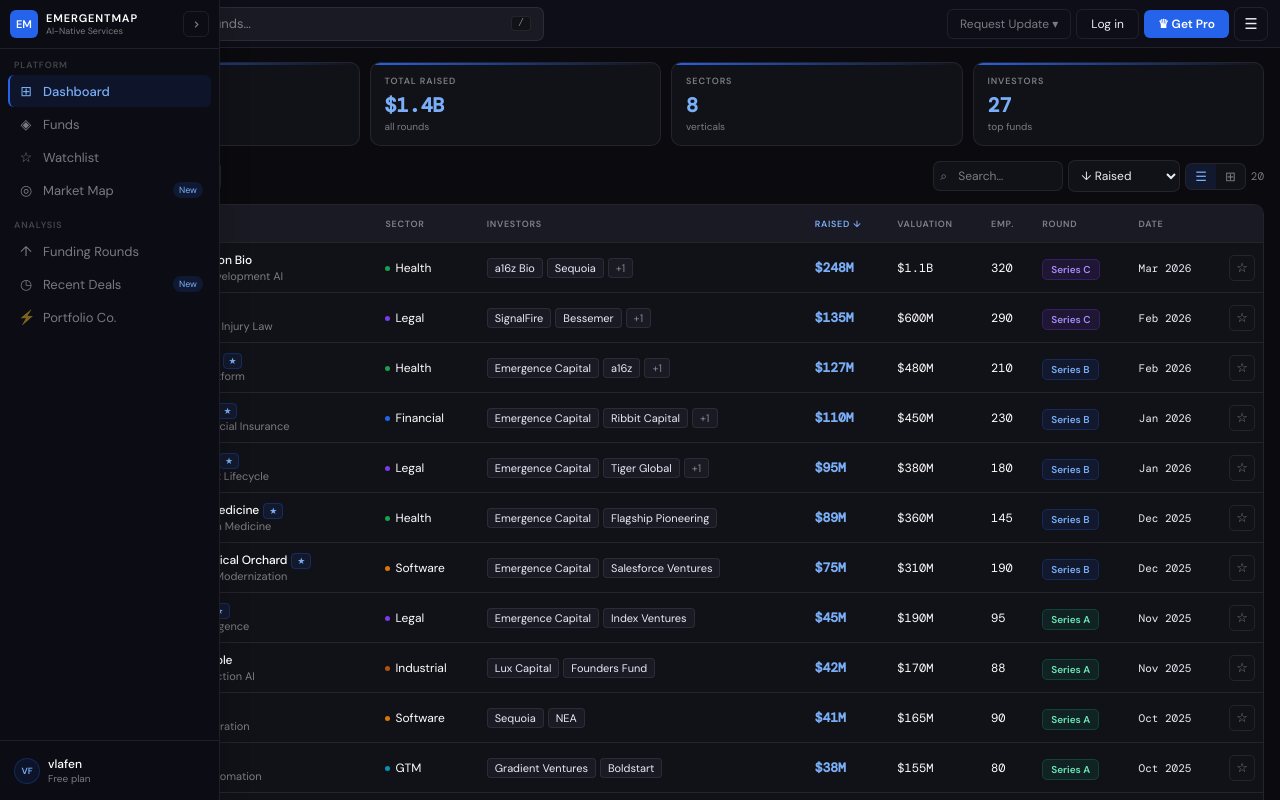
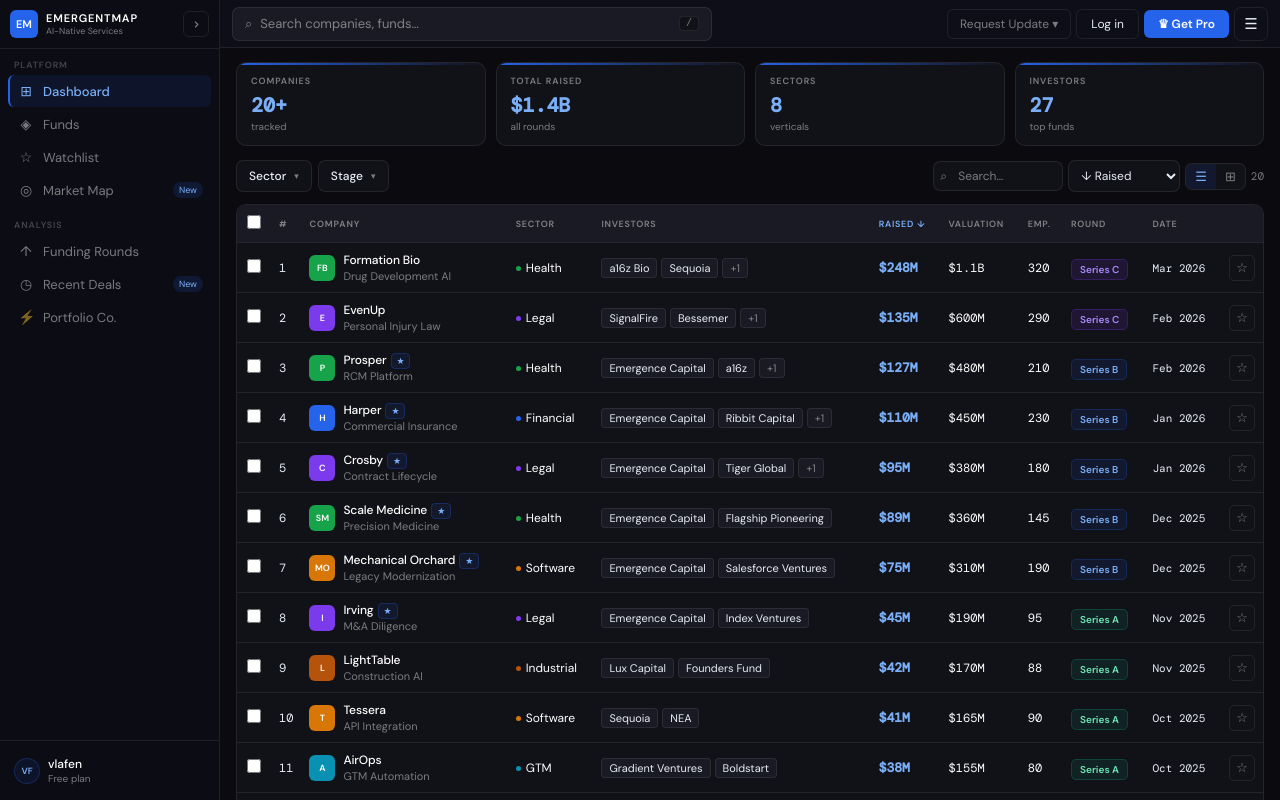
Before and after one commit to vlafen/emergence, a Next.js app: page /dashboard in a window 1280 px wide. Built offline with nearby package versions, Linux system fonts and the light colour scheme.

Commit message:
fix: blue accent light theme

```diff
--- a/app/(public)/dashboard/page.tsx
+++ b/app/(public)/dashboard/page.tsx
@@ -83,7 +83,7 @@
   const [selected,setSelected]=useState<Set<string>>(new Set())
   const [wl,setWl]=useState<Set<string>>(new Set())
   const [toast,setToast]=useState('')
-  const [theme,setTheme]=useState<'dark'|'light'>('dark')
+  const [theme,setTheme]=useState<'dark'|'light'>('light')
   const [pinned,setPinned]=useState(false)
   const [hovered,setHovered]=useState(false)
   const [menuOpen,setMenuOpen]=useState(false)
@@ -146,9 +146,9 @@
     <>
       <style>{`
         @import url('https://fonts.googleapis.com/css2?family=DM+Sans:wght@300;400;500;600&family=DM+Mono:wght@400;500&display=swap');
-        *{box-sizing:border-box;margin:0;padding:0}body{font-family:'DM Sans',sans-serif}
+        *{box-sizing:border-box;margin:0;padding:0}html,body{font-family:'DM Sans',sans-serif;background:var(--bg);color:var(--text)}
+        :root,html[data-theme=light]{--bg:#f0f2f5;--bg2:#ffffff;--bg3:#e8eaed;--border:rgba(0,0,0,.08);--border2:rgba(0,0,0,.16);--text:#0f0f0e;--t2:#1a1a2e;--t3:rgba(0,0,0,.42);--ac:#2563EB;--ac-bg:rgba(37,99,235,.08);--ac-b:rgba(37,99,235,.22);--ac-t:#1d4ed8;--sb:#ffffff;--top:#ffffff}
         html[data-theme=dark]{--bg:#0a0a0f;--bg2:#111118;--bg3:#1a1a24;--border:rgba(255,255,255,.08);--border2:rgba(255,255,255,.15);--text:#ffffff;--t2:#e8edf5;--t3:rgba(255,255,255,.45);--ac:#2563EB;--ac-bg:rgba(37,99,235,.1);--ac-b:rgba(37,99,235,.26);--ac-t:#7aaff7;--sb:#0c0c14;--top:#0e0e18}
-        html[data-theme=light]{--bg:#f4f5f7;--bg2:#ffffff;--bg3:#eef0f3;--border:rgba(0,0,0,.09);--border2:rgba(0,0,0,.18);--text:#111111;--t2:#1a1a1a;--t3:rgba(0,0,0,.45);--ac:#2563EB;--ac-bg:rgba(37,99,235,.08);--ac-b:rgba(37,99,235,.22);--ac-t:#1d4ed8;--sb:#ffffff;--top:#ffffff}
         .ni{display:flex;align-items:center;gap:9px;padding:7px 8px;border-radius:6px;cursor:pointer;color:var(--t3);transition:all .12s;font-size:13px;border-left:2px solid transparent;margin-bottom:1px;white-space:nowrap;overflow:hidden}
         .ni:hover{background:rgba(37,99,235,.07);color:var(--t2)}
         .ni.on{background:var(--ac-bg);color:var(--ac-t);border-left-color:var(--ac);font-weight:500}
@@ -170,11 +170,11 @@
 
       {toast&&<div style={{position:'fixed',bottom:24,right:24,zIndex:2000,padding:'10px 18px',borderRadius:8,background:'var(--bg2)',border:'1px solid var(--ac-b)',fontSize:13,fontWeight:500,color:'var(--ac-t)',boxShadow:'0 4px 20px rgba(0,0,0,.25)'}}>{toast}</div>}
 
-      <div data-theme={theme} style={{height:'100vh',display:'flex',overflow:'hidden',background:'var(--bg)',color:'var(--text)'}}>
+      <div style={{height:'100vh',display:'flex',overflow:'hidden',background:'var(--bg)',color:'var(--text)'}}>
 
         {/* SIDEBAR */}
         <aside onMouseEnter={()=>{if(!pinned)setHovered(true)}} onMouseLeave={()=>setHovered(false)}
-          style={{width:expanded?220:52,flexShrink:0,background:'var(--sb)',borderRight:'1px solid var(--border)',display:'flex',flexDirection:'column',height:'100vh',overflow:'hidden',position:pinned?'relative':'absolute',zIndex:60,transition:'width .18s ease',boxShadow:hovered&&!pinned?'6px 0 24px rgba(0,0,0,.15)':'none'}}>
+          style={{width:expanded?220:52,flexShrink:0,background:'var(--sb)',borderRight:'1px solid var(--border)',display:'flex',flexDirection:'column',height:'100vh',overflow:'hidden',position:'relative',zIndex:60,transition:'width .18s ease'}}>
           {/* Logo */}
           <div style={{display:'flex',alignItems:'center',gap:8,padding:'10px',borderBottom:'1px solid var(--border)',flexShrink:0,minHeight:48}}>
             <div onClick={()=>router.push('/')} style={{width:28,height:28,borderRadius:6,background:'var(--ac)',display:'flex',alignItems:'center',justifyContent:'center',fontSize:11,fontWeight:800,color:'#fff',flexShrink:0,cursor:'pointer'}}>EM</div>
@@ -229,7 +229,7 @@
         </aside>
 
         {/* MAIN */}
-        <div style={{flex:1,display:'flex',flexDirection:'column',overflow:'hidden',marginLeft:pinned?0:52}}>
+        <div style={{flex:1,display:'flex',flexDirection:'column',overflow:'hidden',minWidth:0}}>
 
           {/* TOPBAR */}
           <div style={{height:48,display:'flex',alignItems:'center',padding:'0 12px',background:'var(--top)',borderBottom:'1px solid var(--border)',flexShrink:0,gap:8}}>
--- a/app/globals.css
+++ b/app/globals.css
@@ -2,14 +2,14 @@
 
 :root,
 [data-theme="light"] {
-  --bg: #f4f5f7;
+  --bg: #f0f2f5;
   --bg2: #ffffff;
-  --bg3: #eef0f3;
-  --border: rgba(0,0,0,0.09);
-  --border2: rgba(0,0,0,0.18);
-  --text: #111111;
-  --t2: #1a1a1a;
-  --t3: rgba(0,0,0,0.45);
+  --bg3: #e8eaed;
+  --border: rgba(0,0,0,0.08);
+  --border2: rgba(0,0,0,0.16);
+  --text: #0f0f0e;
+  --t2: #1a1a2e;
+  --t3: rgba(0,0,0,0.42);
   --ac: #2563EB;
   --ac-bg: rgba(37,99,235,0.08);
   --ac-b: rgba(37,99,235,0.22);
@@ -48,7 +48,6 @@
   transition: background 0.2s, color 0.2s;
 }
 
-/* Scrollbar */
 ::-webkit-scrollbar { width: 4px; height: 4px; }
 ::-webkit-scrollbar-track { background: transparent; }
 ::-webkit-scrollbar-thumb { background: var(--border2); border-radius: 2px; }
```
